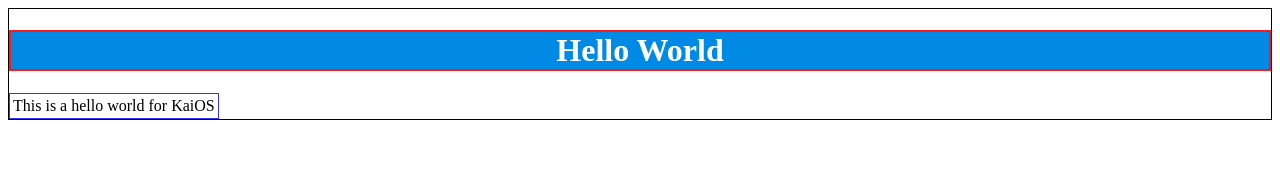
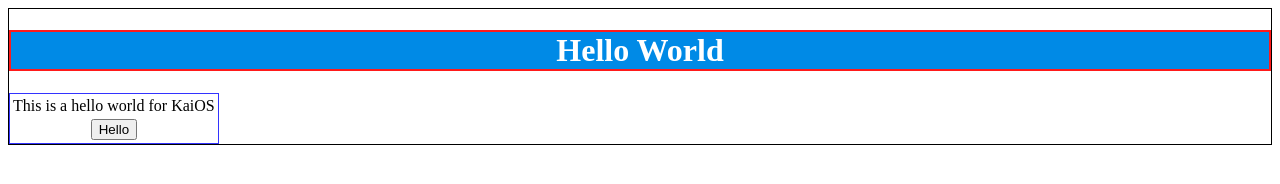
Before and after one commit to malagasonfire/hello_world_kaios, a plain HTML site: page index.html in a window 1280 px wide. Drawn offline with Linux system fonts and the light colour scheme.

Commit message:
Added experimental Javascript button. No interaction available

```diff
--- a/app.js
+++ b/app.js
@@ -1,3 +1,7 @@
 window.addEventListener("load", function() {
   console.log("Hello World!");
 });
+
+function msg(){
+  alert("Hello World!!");
+}
--- a/index.html
+++ b/index.html
@@ -41,6 +41,14 @@
 		<td>
 			This is a hello world for KaiOS
 		</td>
+
+
+	</tr>
+	<tr>
+		<td>
+			<input type=button onclick="msg()" value="Hello" >
+			</input>
+		</td>
 	</tr>
     </table>
 
```
